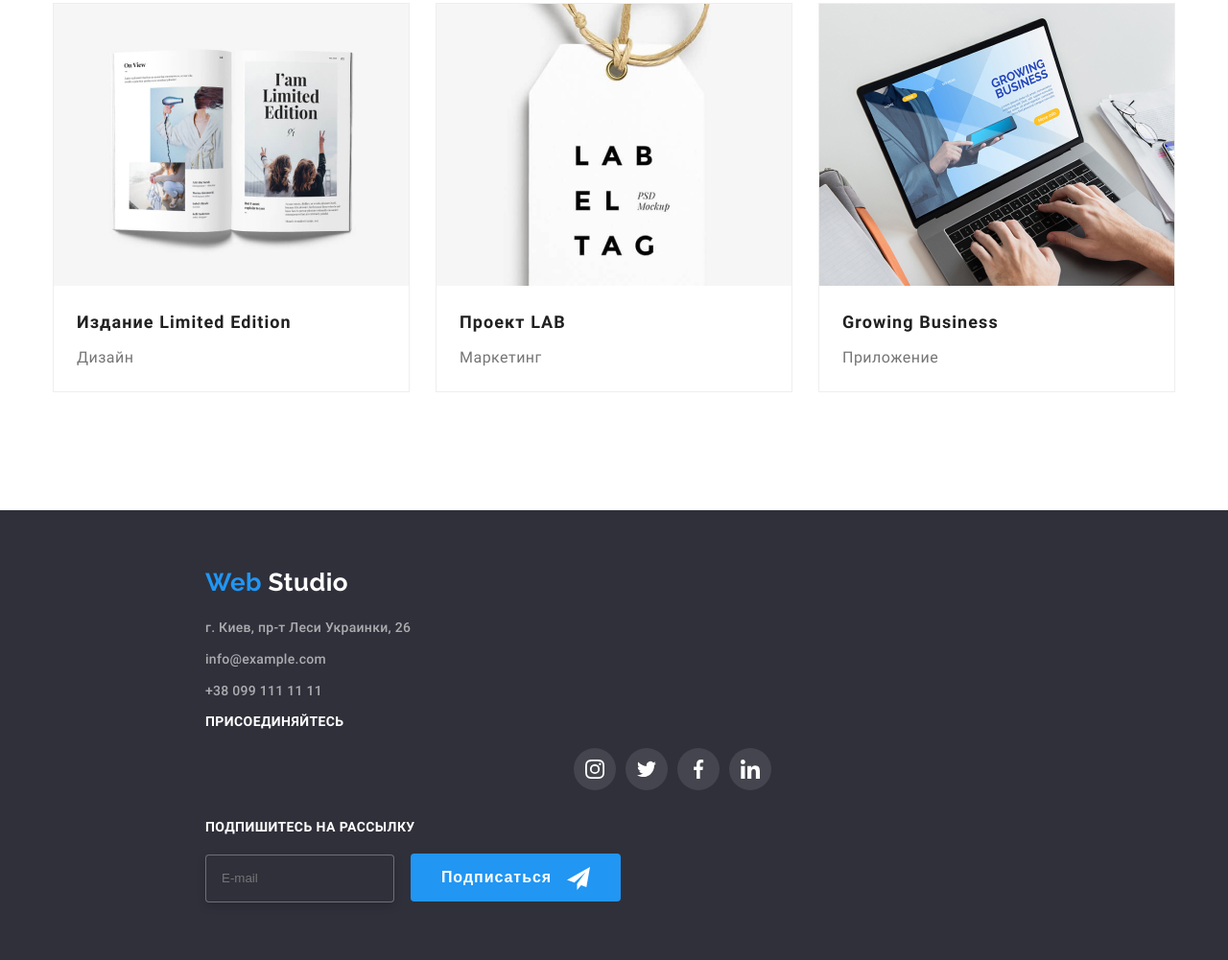
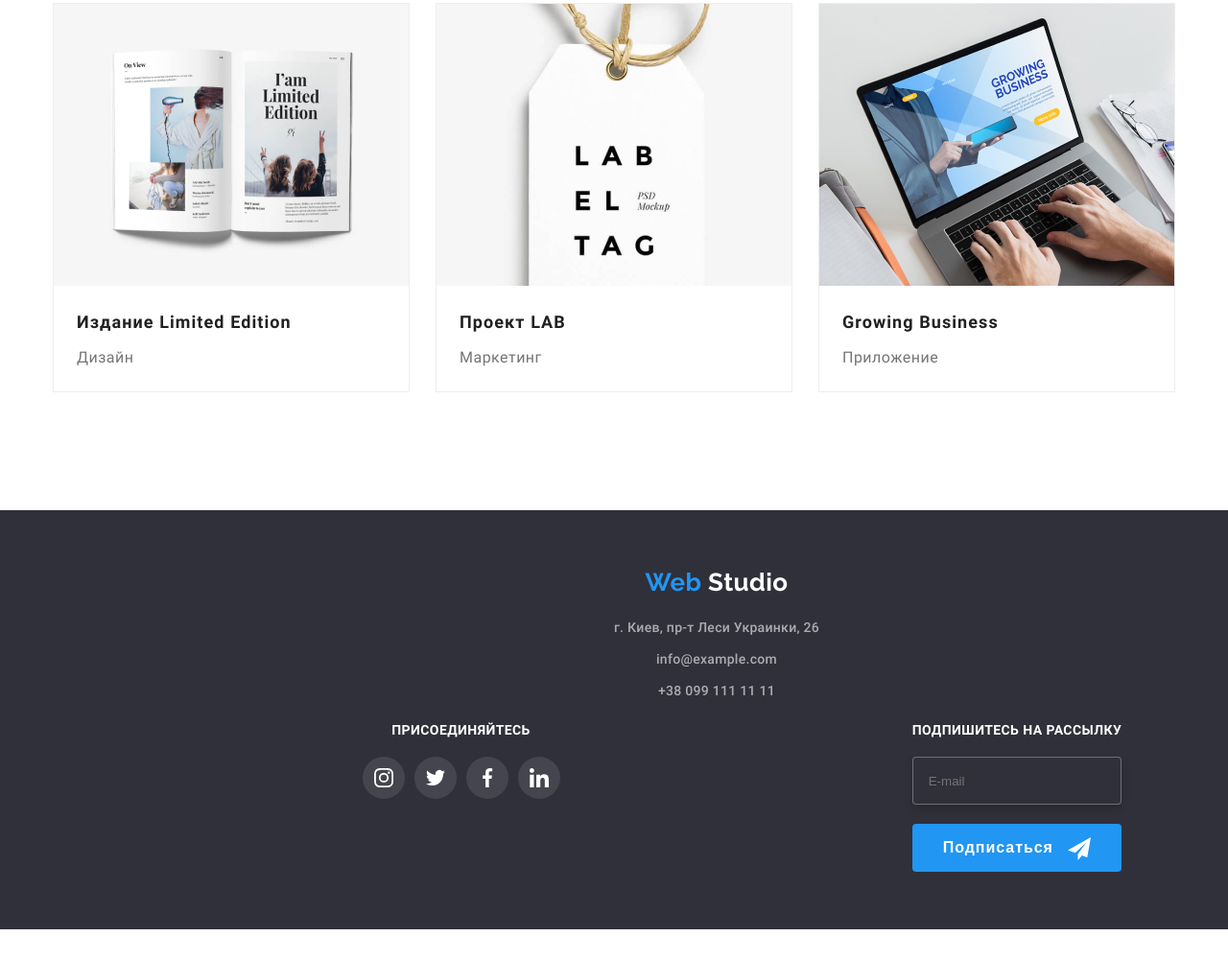
Before and after one commit to VladHlushets/goit-markup-hw-08, a plain HTML site: page portfolio.html in a window 1280 px wide. Shown: the part 1220-2221 px from the top of the page at 96% size. After the commit the page ends 2189 px from the top, so only its background shows below. Drawn offline with Linux system fonts and the light colour scheme.

Commit message:
added footer mobile & tablet

```diff
--- a/sass/base/_common.scss
+++ b/sass/base/_common.scss
@@ -31,13 +31,9 @@ html {
   .container {
     margin-left: auto;
     margin-right: auto;
-    width: 1200px;
+    width: 100%;
     padding-left: 15px;
     padding-right: 15px;
-
-    @media screen and (min-width: 480px) {
-      width: 480px;
-    }
 
     @media screen and (min-width: 768px) {
       width: 768px;
--- a/sass/components/_about-us.scss
+++ b/sass/components/_about-us.scss
@@ -1,12 +1,17 @@
 .default-section-aboutus {
-  padding-top: 94px;
-  padding-bottom: 0;
+  padding-top: 60px;
+  padding-bottom: 60px;
+
+  @media screen and (min-width: 1200px) {
+    padding-top: 94px;
+    padding-bottom: 94px;
+  }
 
   .about-us {
     // display: flex;
 
     .about-us-item:not(:last-child) {
-      margin-right: 30px;
+      // margin-right: 30px;
     }
   }
 }
@@ -18,6 +23,10 @@
   line-height: 1.142;
   letter-spacing: 0.03em;
   color: $primary-text-color;
+
+  @media screen and (min-width: 480px) and (max-width: 767px) {
+    text-align: center;
+  }
 
   .title-label {
     margin-bottom: 0;
@@ -38,4 +47,14 @@
   background-color: $background-color;
   margin-bottom: 25px;
   padding: 25px 0;
+
+  // @media screen and (min-width: 480px) {
+  //   margin-bottom: 30px;
+  //   width: 450px;
+  // }
+
+  @media screen and (min-width: 768px) {
+    margin-bottom: 30px;
+    width: 354px;
+  }
 }
--- a/sass/components/_footer-adress-logo.scss
+++ b/sass/components/_footer-adress-logo.scss
@@ -1,7 +1,16 @@
 .footer {
-  padding: 60px 0 60px 214px;
-  // display: flex;
+  padding: 60px 0 60px;
   background: $background-footer;
+
+  @media screen and (min-width:768px) {
+    display: flex;
+    flex-wrap: wrap;
+  }
+
+  @media screen and (min-width: 1200px) {
+    padding: 60px 0 60px 214px;
+    display: flex;
+  }
 
   .information-link {
     font-style: normal;
@@ -13,7 +22,14 @@
 }
 
 .adress-container {
-  margin-right: 69px;
+  // margin-right: 69px;
+  text-align: center;
+  margin-right: auto;
+  margin-left: auto;
+
+  @media screen and (min-width: 768px) {
+    width: 50%;
+  }
 
   .logo-footer {
     display: inline-block;
--- a/sass/components/_footer-join.scss
+++ b/sass/components/_footer-join.scss
@@ -1,5 +1,18 @@
 .join-item {
-  margin-right: 93px;
+  text-align: center;
+
+  @media screen and (min-width: 480px) {
+    margin-top: 60px;
+  }
+
+  @media screen and (min-width: 768px) {
+    margin-top: 0px;
+    width: 50%;
+  }
+
+  @media screen and (min-width: 1200px) {
+    margin-right: 93px;
+  }
 
   .join {
     font-family: 'Roboto', sans-serif;
--- a/sass/components/_footer-subscribe-input.scss
+++ b/sass/components/_footer-subscribe-input.scss
@@ -8,13 +8,25 @@
   text-transform: uppercase;
   color: $white-color;
   margin-bottom: 20px;
+
+  text-align: center;
 }
+
+@media screen and (min-width:768px) {
+  .subscribe {
+    margin: 0 auto;
+  }
+}
+
 
 .join-footer {
   // display: flex;
+  padding: 0px 15px;
 
   .footer-input {
     margin-right: 13px;
+    margin-bottom: 20px;
+    width: 100%;
     // width: 358px;
     height: 50px;
     padding-left: 16px;
@@ -26,6 +38,8 @@
 }
 
 .btn-subscribe {
+  display: block;
+  margin: 0 auto;
   min-width: 200px;
   height: 50px;
   border-radius: 4px;
--- a/sass/components/_header.scss
+++ b/sass/components/_header.scss
@@ -16,7 +16,7 @@
 }
 
 .logo {
-  margin-right: 85px;
+  // margin-right: 85px;
   text-decoration: none;
   font-family: 'Raleway', sans-serif;
   font-style: normal;
--- a/sass/components/_teambase.scss
+++ b/sass/components/_teambase.scss
@@ -3,7 +3,7 @@
 }
 
 .all-team {
-  display: flex;
+  // display: flex;
   flex-wrap: wrap;
   justify-content: space-between;
 
--- a/sass/components/_teamcommand.scss
+++ b/sass/components/_teamcommand.scss
@@ -1,8 +1,14 @@
 .all-team-command {
+  // width: 450px;
+  max-width: 100%;
   background: $white-color;
   box-shadow: 0px 2px 1px rgba(0, 0, 0, 0.2), 0px 1px 1px rgba(0, 0, 0, 0.14),
     0px 1px 3px rgba(0, 0, 0, 0.12);
   border-radius: 0px 0px 4px 4px;
+
+  @media screen and (min-width: 768px) {
+    width: 450px;
+  }
 
   .all-team-photo {
     margin-bottom: 30px;
@@ -12,6 +18,12 @@
     text-align: center;
     margin-bottom: 10px;
     margin-top: 0;
+  }
+
+  img {
+    // display: block;
+    width: 100%;
+    height: auto;
   }
 
   .professions-team {
```
Also changed, not shown: css/main.css, css/main.min.css, 2 other files.
